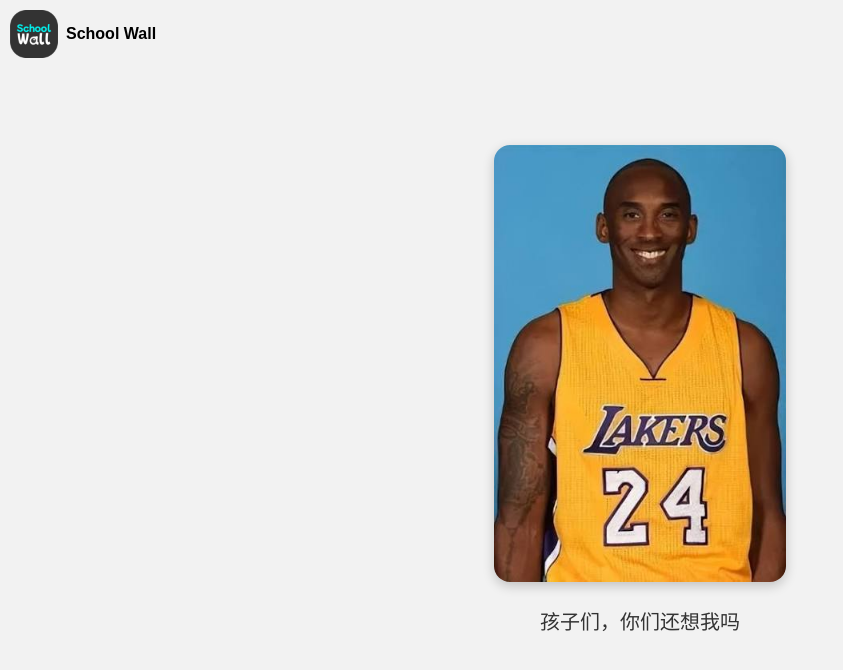
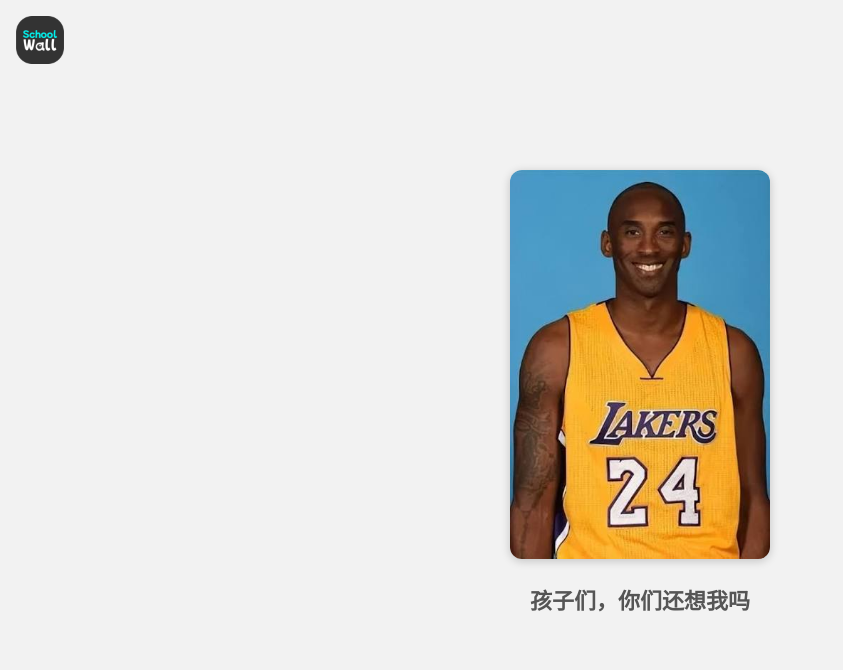
Before and after one commit to tnhuimin/for-school-wall, a plain HTML site: page index.html in a window 1280 px wide. Shown: the whole page, without its empty margins (0-843 px from the left). Drawn offline with Linux system fonts and the light colour scheme.

Commit message:
Update index.html

```diff
--- a/index.html
+++ b/index.html
@@ -1,15 +1,20 @@
 <!DOCTYPE html>
-<html lang="zh-CN">
+<html lang="zh">
 <head>
   <meta charset="UTF-8">
   <meta name="viewport" content="width=device-width, initial-scale=1.0">
   <title>School Wall</title>
-  <link rel="icon" type="image/png" href="ic_launcher.png" sizes="144x144">
+
+  <!-- 左上角图标 -->
+  <link rel="icon" type="image/png" sizes="144x144" href="ic_launcher.png">
+
   <style>
     body {
       margin: 0;
+      padding: 0;
       background-color: #f2f2f2;
-      font-family: "Noto Sans SC", sans-serif;
+      color: #333;
+      font-family: "Microsoft YaHei", sans-serif;
       display: flex;
       flex-direction: column;
       align-items: center;
@@ -17,41 +22,41 @@
       height: 100vh;
       text-align: center;
     }
+
     header {
       position: absolute;
-      top: 10px;
-      left: 10px;
-      display: flex;
-      align-items: center;
-      gap: 8px;
+      top: 16px;
+      left: 16px;
     }
+
     header img {
       width: 48px;
       height: 48px;
-      border-radius: 10px;
     }
+
     main img {
-      max-width: 80%;
+      width: 260px;
       height: auto;
-      border-radius: 16px;
-      box-shadow: 0 4px 12px rgba(0,0,0,0.2);
+      border-radius: 12px;
+      box-shadow: 0 2px 10px rgba(0,0,0,0.2);
     }
-    p {
+
+    h1 {
       margin-top: 20px;
-      font-size: 20px;
-      color: #333;
+      font-size: 22px;
+      color: #555;
     }
   </style>
 </head>
+
 <body>
   <header>
     <img src="ic_launcher.png" alt="icon">
-    <span><strong>School Wall</strong></span>
   </header>
 
   <main>
     <img src="photo.jpg" alt="photo">
-    <p>孩子们，你们还想我吗</p>
+    <h1>孩子们，你们还想我吗</h1>
   </main>
 </body>
 </html>
```
